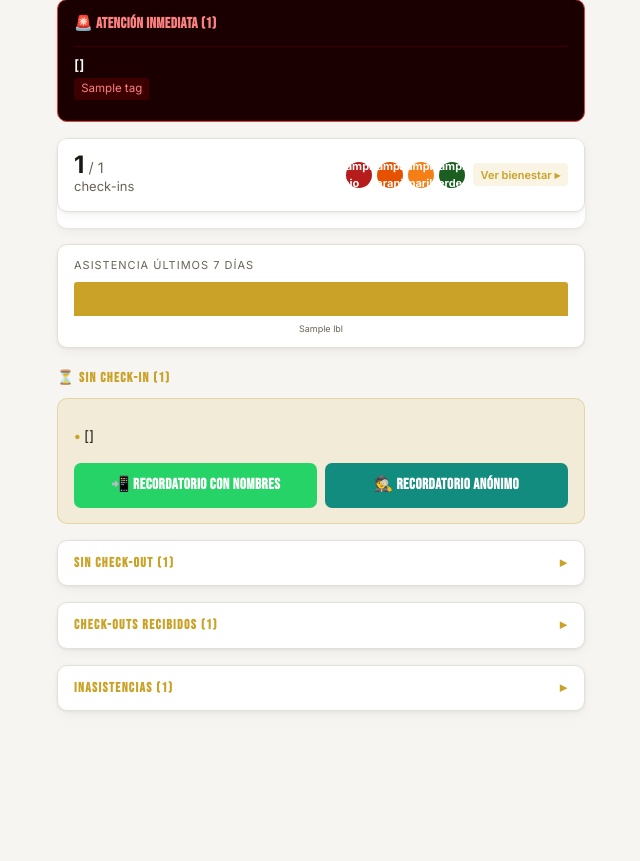
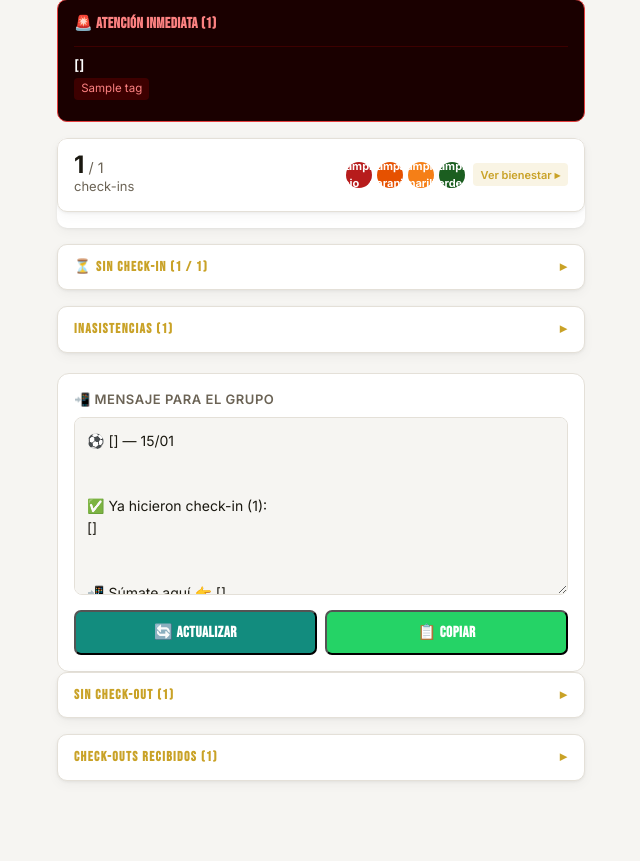
Before and after one commit to nesdimuk/miplantel, a FastAPI app: template app/templates/informe.html in a window 1280 px wide. Shown: the part 80-941 px from the top of the page, without its empty margins (319-959 px from the left). Before the commit the page ends 792 px from the top, so only its background shows below. Run offline with FastAPI, Linux system fonts and the light colour scheme; the template is opened without the code that fills it: most values are stand-ins (such as "Sample title", 1, 10 or a date in 2020).

Commit message:
Informe: textarea editable, sin sparkline 7d, sin-checkin colapsado; semaforo 10min buffer tras primer aviso

```diff
--- a/app/templates/informe.html
+++ b/app/templates/informe.html
@@ -37,7 +37,7 @@
   </div>
   {% endif %}
 
-  {# ── STATS + BIENESTAR COLAPSABLE ── #}
+  {# ── STATS + BIENESTAR ── #}
   {% set rojos = registros | selectattr("estado", "eq", "rojo") | list %}
   {% if rojos and conteo.rojo > 0 %}
   <div class="aviso-bienestar" id="aviso-bienestar">
@@ -72,16 +72,13 @@
         <span class="leyenda-item inactivo">🙂 Ánimo <em>(no entra al índice)</em></span>
       </div>
     </div>
-
     {% for r in registros %}
     <div class="card">
       <div class="card-bar {{ r.estado }}"></div>
       <div class="card-body">
         <div class="card-top">
           <span class="card-nombre">{{ r.nombre }}</span>
-          <span class="card-score {{ r.estado }}">
-            {% if r.bienestar %}{{ r.bienestar }}{% else %}—{% endif %}
-          </span>
+          <span class="card-score {{ r.estado }}">{% if r.bienestar %}{{ r.bienestar }}{% else %}—{% endif %}</span>
         </div>
         <div class="card-chips">
           {% if r.sueno   is not none %}<span class="chip">😴 {{ r.sueno }}</span>{% endif %}
@@ -92,9 +89,6 @@
           {% if r.hora_inicio %}<span class="chip">⏰ {{ r.hora_inicio }}</span>{% endif %}
           {% if r.molestia_previa %}<span class="chip chip-molestia">🩹 {{ r.molestia_severidad or 'molestia' }}{% if r.molestia_zona %} — {{ r.molestia_zona }}{% endif %}</span>{% endif %}
         </div>
-        {% if r.carga %}
-        <div class="card-carga">Carga: <strong>{{ r.carga }}</strong> (RPE {{ r.rpe }} × {{ r.duracion }} min)</div>
-        {% endif %}
       </div>
     </div>
     {% endfor %}
@@ -108,80 +102,15 @@
   </div>
   {% endif %}
 
-  {# ── SPARKLINE ASISTENCIA 7D ── #}
-  {% set max_val = asistencia_7d | max if asistencia_7d | max > 0 else 1 %}
-  <div class="sparkline-wrap">
-    <div class="sparkline-label">Asistencia últimos 7 días</div>
-    <div class="sparkline">
-      {% for val in asistencia_7d %}
-      <div class="spark-bar {% if loop.last %}today{% endif %}"
-           style="height: {{ [[((val / max_val * 34)|round)|int, 3]|max, 34]|min }}px"
-           title="{{ dias_7_labels[loop.index0] }}: {{ val }}"></div>
-      {% endfor %}
+  {# ── SIN CHECK-IN (colapsado) ── #}
+  {% if pendientes %}
+  <details class="inasistencias" id="sec-pendientes">
+    <summary>⏳ Sin check-in ({{ pendientes|length }} / {{ total_activos }})</summary>
+    <div class="pendientes-box" style="margin-top:.5rem">
+      <ul class="pendientes-list" id="lista-pendientes">
+        {% for p in pendientes %}<li>{{ p.nombre }}</li>{% endfor %}
+      </ul>
     </div>
-    <div style="display:flex;gap:3px;margin-top:3px;">
-      {% for lbl in dias_7_labels %}
-      <div class="spark-day" style="flex:1">{{ lbl }}</div>
-      {% endfor %}
-    </div>
-  </div>
-
-  {# ── PENDIENTES CHECK-IN ── #}
-  {% if pendientes %}
-  <h2 class="section-title">⏳ Sin check-in ({{ pendientes|length }})</h2>
-  <div class="pendientes-box">
-    <ul class="pendientes-list">
-      {% for p in pendientes %}<li>{{ p.nombre }}</li>{% endfor %}
-    </ul>
-    <div class="btn-copy-group">
-      <a class="btn-wa" target="_blank"
-         href="https://wa.me/?text={{ ('⚽ ' ~ categoria.nombre ~ ' — ' ~ fecha.strftime('%d/%m') ~ '\n\nYa registraron check-in:\n' ~ registros|map(attribute='nombre')|join(', ') ~ '\n\n¡Súmate! Regístrate aquí 👉 ' ~ checkin_url)|urlencode }}">
-        📲 Recordatorio con nombres
-      </a>
-      <a class="btn-wa btn-wa-sec" target="_blank"
-         href="https://wa.me/?text={{ ('⚽ ' ~ categoria.nombre ~ ' — ' ~ fecha.strftime('%d/%m') ~ '\n\n' ~ registros|length|string ~ ' jugadores ya hicieron su check-in.\n\n¡Súmate! Regístrate aquí 👉 ' ~ checkin_url)|urlencode }}">
-        🕵️ Recordatorio anónimo
-      </a>
-    </div>
-  </div>
-  {% endif %}
-
-  {% if not registros %}
-  <p class="empty">Aún no hay check-ins para hoy.</p>
-  {% endif %}
-
-  {# ── SIN CHECKOUT (post-entrenamiento) ── #}
-  {% if sin_checkout %}
-  <details class="inasistencias" id="sec-sin-checkout">
-    <summary>Sin check-out ({{ sin_checkout|length }})</summary>
-    <div class="pendientes-box" style="margin-top:.5rem">
-      <ul class="pendientes-list">
-        {% for p in sin_checkout %}<li>{{ p.nombre }}</li>{% endfor %}
-      </ul>
-      <div class="btn-copy-group">
-        <a class="btn-wa" target="_blank"
-           href="https://wa.me/?text={{ ('⚽ ' ~ categoria.nombre ~ ' — ' ~ fecha.strftime('%d/%m') ~ '\n\nYa hicieron check-out:\n' ~ con_checkout|map(attribute='nombre')|join(', ') ~ '\n\n¡Súmate! Regístralo aquí 👉 ' ~ checkin_url)|urlencode }}">
-          📲 Recordatorio con nombres
-        </a>
-        <a class="btn-wa btn-wa-sec" target="_blank"
-           href="https://wa.me/?text={{ ('⚽ ' ~ categoria.nombre ~ ' — ' ~ fecha.strftime('%d/%m') ~ '\n\n' ~ con_checkout|length|string ~ ' jugadores ya hicieron su check-out.\n\n¡Súmate! Regístralo aquí 👉 ' ~ checkin_url)|urlencode }}">
-          🕵️ Recordatorio anónimo
-        </a>
-      </div>
-    </div>
-  </details>
-  {% endif %}
-
-  {# ── CHECK-OUTS RECIBIDOS ── #}
-  {% if con_checkout %}
-  <details class="inasistencias" id="sec-con-checkout">
-    <summary>Check-outs recibidos ({{ con_checkout|length }})</summary>
-    {% for co in con_checkout %}
-    <div class="inasist-row">
-      <div class="inasist-nombre">{{ co.nombre }}</div>
-      <div class="inasist-motivo">RPE {{ co.rpe }} · {{ co.duracion }} min · carga {{ co.carga }}</div>
-    </div>
-    {% endfor %}
   </details>
   {% endif %}
 
@@ -198,19 +127,80 @@
   </details>
   {% endif %}
 
-</div>{# /wrap #}
+  {# ── MENSAJE PARA EL GRUPO ── #}
+  <div class="wa-preview-box">
+    <div class="wa-preview-label">📲 Mensaje para el grupo</div>
+    <textarea id="wa-texto" class="wa-textarea" rows="7" spellcheck="false"></textarea>
+    <div class="btn-copy-group" style="margin-top:.5rem">
+      <button class="btn-wa btn-wa-sec" onclick="window.location.reload()">🔄 Actualizar</button>
+      <button class="btn-wa" id="btn-copiar" onclick="copiarMensaje()">📋 Copiar</button>
+    </div>
+  </div>
+
+  {# ── SIN CHECKOUT (post-entrenamiento) ── #}
+  {% if sin_checkout %}
+  <details class="inasistencias" id="sec-sin-checkout">
+    <summary>Sin check-out ({{ sin_checkout|length }})</summary>
+    <div class="pendientes-box" style="margin-top:.5rem">
+      <ul class="pendientes-list">{% for p in sin_checkout %}<li>{{ p.nombre }}</li>{% endfor %}</ul>
+    </div>
+  </details>
+  {% endif %}
+
+  {% if con_checkout %}
+  <details class="inasistencias" id="sec-con-checkout">
+    <summary>Check-outs recibidos ({{ con_checkout|length }})</summary>
+    {% for co in con_checkout %}
+    <div class="inasist-row">
+      <div class="inasist-nombre">{{ co.nombre }}</div>
+      <div class="inasist-motivo">RPE {{ co.rpe }} · {{ co.duracion }} min · carga {{ co.carga }}</div>
+    </div>
+    {% endfor %}
+  </details>
+  {% endif %}
+
+</div>
 
 <script>
+// ── Textarea mensaje ─────────────────────────────────────────────────────────
+const conCheckin = [{% for r in registros %}"{{ r.nombre }}"{% if not loop.last %},{% endif %}{% endfor %}];
+const sinCheckin = [{% for p in pendientes %}"{{ p.nombre }}"{% if not loop.last %},{% endif %}{% endfor %}];
+const checkinUrl = "{{ checkin_url }}";
+const catNombre  = "{{ categoria.nombre }}";
+const fechaStr   = "{{ fecha.strftime('%d/%m') }}";
+
+function construirMensaje() {
+  let partes = [`⚽ ${catNombre} — ${fechaStr}\n`];
+  if (conCheckin.length) partes.push(`✅ Ya hicieron check-in (${conCheckin.length}):\n${conCheckin.join('\n')}`);
+  partes.push(`\n📲 Súmate aquí 👉 ${checkinUrl}`);
+  return partes.join('\n\n');
+}
+
+document.addEventListener('DOMContentLoaded', () => {
+  document.getElementById('wa-texto').value = construirMensaje();
+});
+
+function copiarMensaje() {
+  const ta = document.getElementById('wa-texto');
+  const btn = document.getElementById('btn-copiar');
+  navigator.clipboard?.writeText(ta.value).then(() => {
+    btn.textContent = '✅ Copiado';
+    setTimeout(() => btn.textContent = '📋 Copiar', 2500);
+  }).catch(() => {
+    ta.select();
+    document.execCommand('copy');
+    btn.textContent = '✅ Copiado';
+    setTimeout(() => btn.textContent = '📋 Copiar', 2500);
+  });
+}
 
 // ── Aviso bienestar ──────────────────────────────────────────────────────────
 const avisoKey = "visto_bienestar_{{ categoria_id }}_{{ fecha_str }}";
 const aviso = document.getElementById("aviso-bienestar");
 const grupo = document.getElementById("sec-grupo");
-
 if (aviso) {
-  if (localStorage.getItem(avisoKey)) {
-    aviso.style.display = "none";
-  } else {
+  if (localStorage.getItem(avisoKey)) { aviso.style.display = "none"; }
+  else {
     aviso.addEventListener("click", () => {
       if (grupo) grupo.open = true;
       aviso.classList.add("aviso-visto");
@@ -229,11 +219,9 @@
   });
 }
 
-// ── Service Worker ────────────────────────────────────────────────────────────
 if ("serviceWorker" in navigator) {
   navigator.serviceWorker.register("/static/sw.js").catch(() => {});
 }
 </script>
-
 </body>
 </html>
```
Also changed, not shown: app/scheduler/jobs.py (+10 -1 lines).
